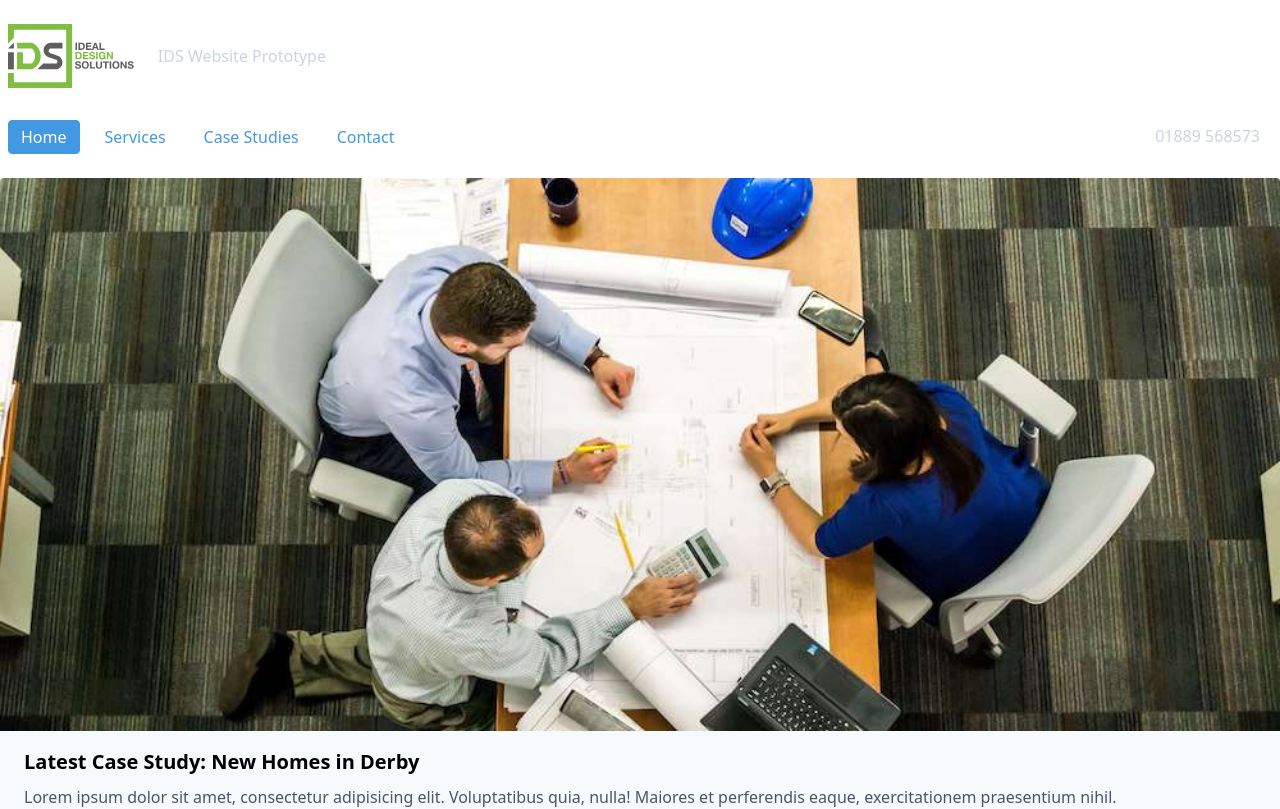
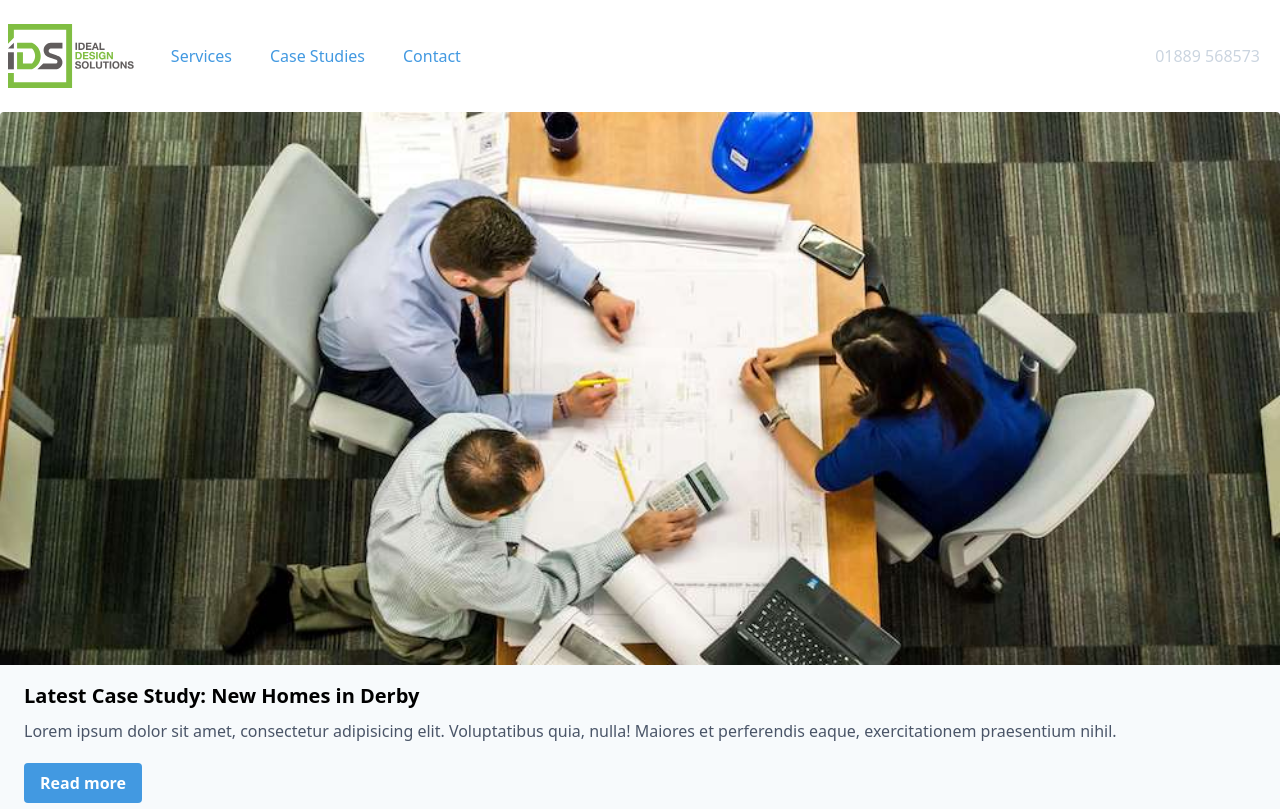
Before and after one commit to stevenalanwilson/ids-frontend-app, a Next.js app: page / in a window 1280 px wide. Shown: the top 809 px of the page. Built offline with nearby package versions, Linux system fonts and the light colour scheme.

Commit message:
Refactored home page to use Header component

```diff
--- a/pages/index.js
+++ b/pages/index.js
@@ -1,4 +1,5 @@
 import Head from 'next/head'
+import Header from '../components/Header'
 
 export default function Home () {
   return (
@@ -15,45 +16,9 @@ export default function Home () {
       </Head>
 
       <main>
-
         <div className='flex my-4'>
           <div className='w-full p-2'>
-
-            <header>
-              <div className='flex items-center'>
-                <div>
-                  <img src='ids-logo.svg' alt='Logo' className='h-16' />
-                </div>
-                <div className='ml-6'>
-                  <h1 className='text-l text-gray-400'>IDS Website Prototype</h1>
-                </div>
-              </div>
-
-            </header>
-          </div>
-        </div>
-
-        <div className='flex my-4'>
-          <div className='w-full p-2'>
-            <nav>
-              <ul className='flex'>
-                <li className='mr-3'>
-                  <a className='inline-block border border-blue-500 rounded py-1 px-3 bg-blue-500 text-white' href='#'>Home</a>
-                </li>
-                <li className='mr-3'>
-                  <a className='inline-block border border-white rounded hover:border-gray-200 text-blue-500 hover:bg-gray-200 py-1 px-3' href='#'>Services</a>
-                </li>
-                <li className='mr-3'>
-                  <a className='inline-block border border-white rounded hover:border-gray-200 text-blue-500 hover:bg-gray-200 py-1 px-3' href='#'>Case Studies</a>
-                </li>
-                <li className='mr-3'>
-                  <a className='inline-block border border-white rounded hover:border-gray-200 text-blue-500 hover:bg-gray-200 py-1 px-3' href='#'>Contact</a>
-                </li>
-                <li className='ml-auto'>
-                  <a className='inline-block py-1 px-3  text-gray-400 cursor-not-allowed' href='#'>01889 568573</a>
-                </li>
-              </ul>
-            </nav>
+            <Header />
           </div>
         </div>
 
```
